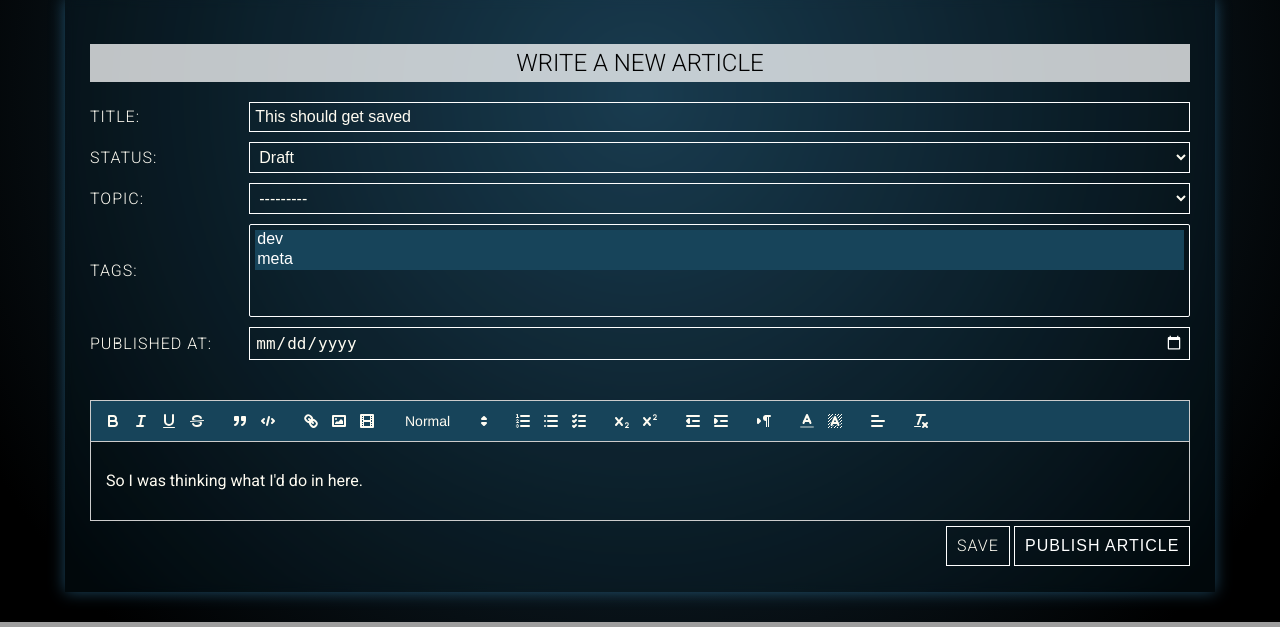
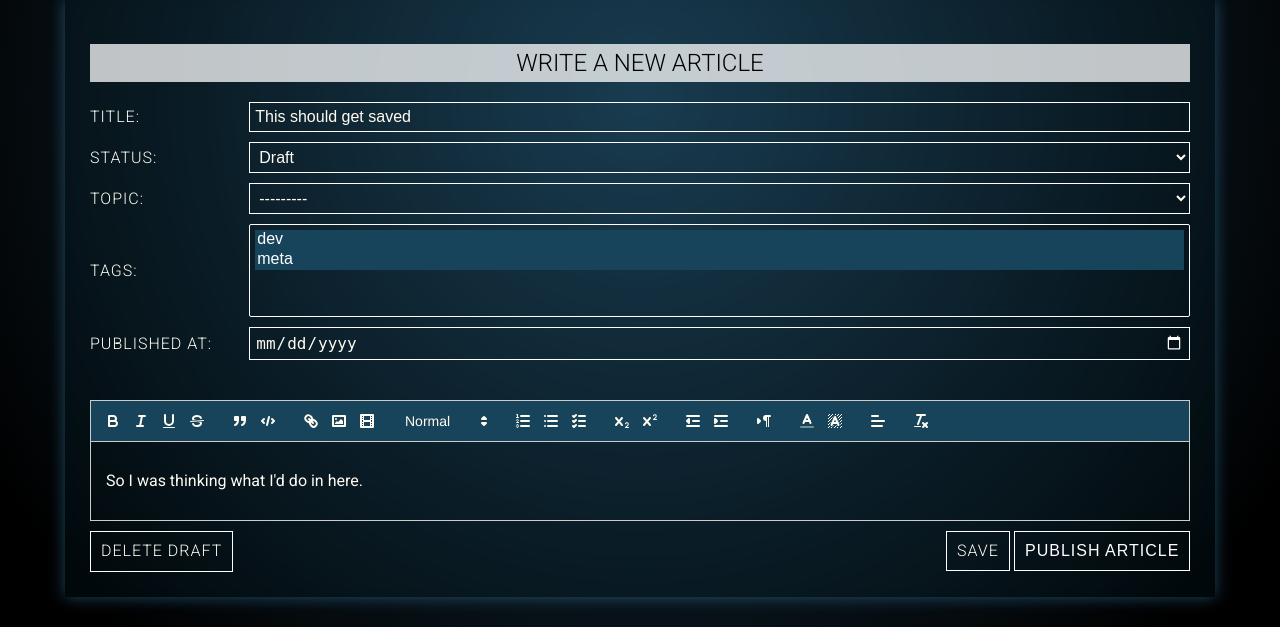
Before and after one commit to TheYorouzoya/dev-blog, a Django app: page /drafts/16/ in a window 1280 px wide. Shown: the part 432-1059 px from the top of the page. Run offline with Django 5.2, Linux system fonts and the light colour scheme; a user stored in the database is signed in; data comes from the database, SQL or seed files in the repository; both versions use the stored data as it was after the commit; some libraries are stand-ins or nearby versions.

Commit message:
Add Delete Article Feature

```diff
--- a/blog/static/blog/css/layout.css
+++ b/blog/static/blog/css/layout.css
@@ -276,6 +276,10 @@ nav {
     }
 }
 
+.button.delete:hover {
+    background-color: indianred;
+}
+
 .button:hover {
     cursor: pointer;
 }
--- a/blog/static/blog/css/write.css
+++ b/blog/static/blog/css/write.css
@@ -118,10 +118,32 @@
     }
 
     .form-footer {
-        display: block;
-        text-align: right;
+        display: flex;
+        justify-content: space-between;
+        box-sizing: border-box;
         align-items: right;
-        box-sizing: border-box;
-        margin-top: 5px;
+        margin-top: 10px;
     }
 }
+
+#delete-dialog {
+    background-color: var(--codeblock-bg-light);
+    padding: 30px 50px;
+    text-align: center;
+
+    h2 {
+        margin: 0;
+        text-transform: uppercase;
+        font-weight: 400;
+        letter-spacing: 1px;
+    }
+
+    .dialog-buttons {
+        display: flex;
+        justify-content: space-between;
+    }
+
+    button[type="submit"]:hover {
+        background-color: indianred;
+    }
+}
--- a/blog/templates/blog/article.html
+++ b/blog/templates/blog/article.html
@@ -16,6 +16,7 @@
         <div class="article-date">Published: {{ article.published_at|date:"F j, Y" }}</div>
         <div class="article-date">Updated: {{ article.updated_at|date:"F j, Y" }}</div>
         <div class="author">Author: {{ article.author.first_name }}</div>
+        <span>Topic: {{ article.topic }}</span>
     </div>
     <div class="article-content">{{ article.content | safe }}</div>
 </article>
--- a/blog/templates/blog/write.html
+++ b/blog/templates/blog/write.html
@@ -24,11 +24,37 @@
             </div>
 
             <div class="form-footer">
-                <span id="save-article" class="button hvr-shutter-out-vertical">Save</span>
-                <button type="submit" class="button hvr-shutter-out-vertical">{{ is_edit|yesno:"Update Article,Publish Article" }}</button>
+                <span class="button delete" onclick="document.getElementById('delete-dialog').showModal()">
+                    {% if form.status.value == STATUS.PUBLISHED %}
+                    Delete Article
+                    {% else %}
+                    Delete Draft
+                    {% endif %}
+                </span>
+                <div>
+                    <span id="save-article" class="button hvr-shutter-out-vertical">Save</span>
+                    <button type="submit" class="button hvr-shutter-out-vertical">{{ is_edit|yesno:"Update Article,Publish Article" }}</button>
+                </div>
             </div>
         </form>
     </div>
+    <dialog id="delete-dialog">
+        <form action="{% url "blog:article_delete" article_id %}" method="post">
+            {% csrf_token %}
+            <h2>Confirm Deletion</h2>
+            <p>Are you sure you want to delete "{{ form.title.value }}"</p>
+            <p>This action cannot be undone.</p>
+
+            <div class="dialog-buttons">
+                <span class="button" onclick="document.getElementById('delete-dialog').close()">
+                    Cancel
+                </span>
+                <button type="submit" class="button">
+                    Delete
+                </button>
+            </div>
+        </form>
+    </dialog>
 {% endblock %}
 
 {% block script %}
--- a/blog/urls.py
+++ b/blog/urls.py
@@ -8,6 +8,7 @@ urlpatterns = [
     path("dashboard/", views.dashboard, name="dashboard"),
     path("articles/<str:article_slug>/", views.articles, name="articles"),
     path("articles/<str:article_slug>/edit/", views.edit, name="edit"),
+    path("articles/<int:article_id>/delete/", views.article_delete, name="article_delete"),
     path("drafts/<int:article_id>/", views.drafts, name="drafts"),
     path("autosave/", views.autosave, name="autosave"),
     path("images/upload/", views.upload_image, name="upload_image"),
--- a/blog/views.py
+++ b/blog/views.py
@@ -65,9 +65,6 @@ def _article_editor(request, article, is_draft=False):
                                 .exclude(id__in=image_ids).delete()
 
             return redirect('blog:articles', article_slug=updated_article.slug)
-    elif request.method == 'DELETE':
-        article.delete()
-        return redirect('index')
     else:
         form = ArticleForm(instance=article)
 
@@ -75,6 +72,7 @@ def _article_editor(request, article, is_draft=False):
         "form": form,
         "is_edit": not is_draft,
         "article_id": article.id,
+        "STATUS": Article.Status,
     }
 
     return render(request, 'blog/write.html', context)
@@ -94,6 +92,18 @@ def drafts(request, article_id):
 
     article = get_object_or_404(Article, pk=article_id, status=Article.Status.DRAFT)
     return _article_editor(request, article, is_draft=True)
+
+
+@require_POST
+def article_delete(request, article_id):
+    if not request.user.is_authenticated:
+        raise Http404("Page does not exist")
+
+    article = get_object_or_404(Article, pk=article_id)
+
+    article.delete()
+
+    return redirect('blog:dashboard')
 
 
 def autosave(request):
```
Also changed, not shown: db.sqlite3.
